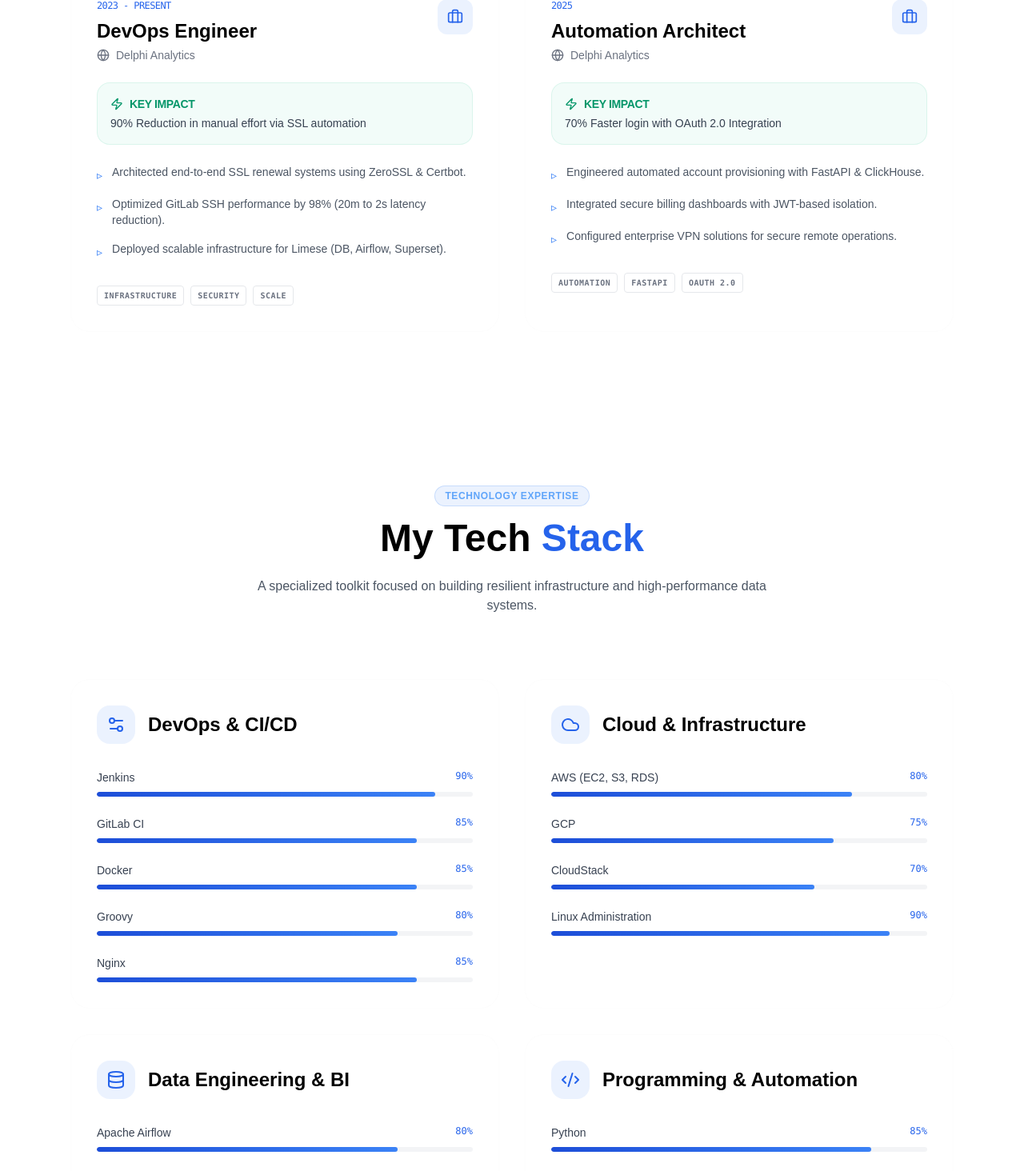
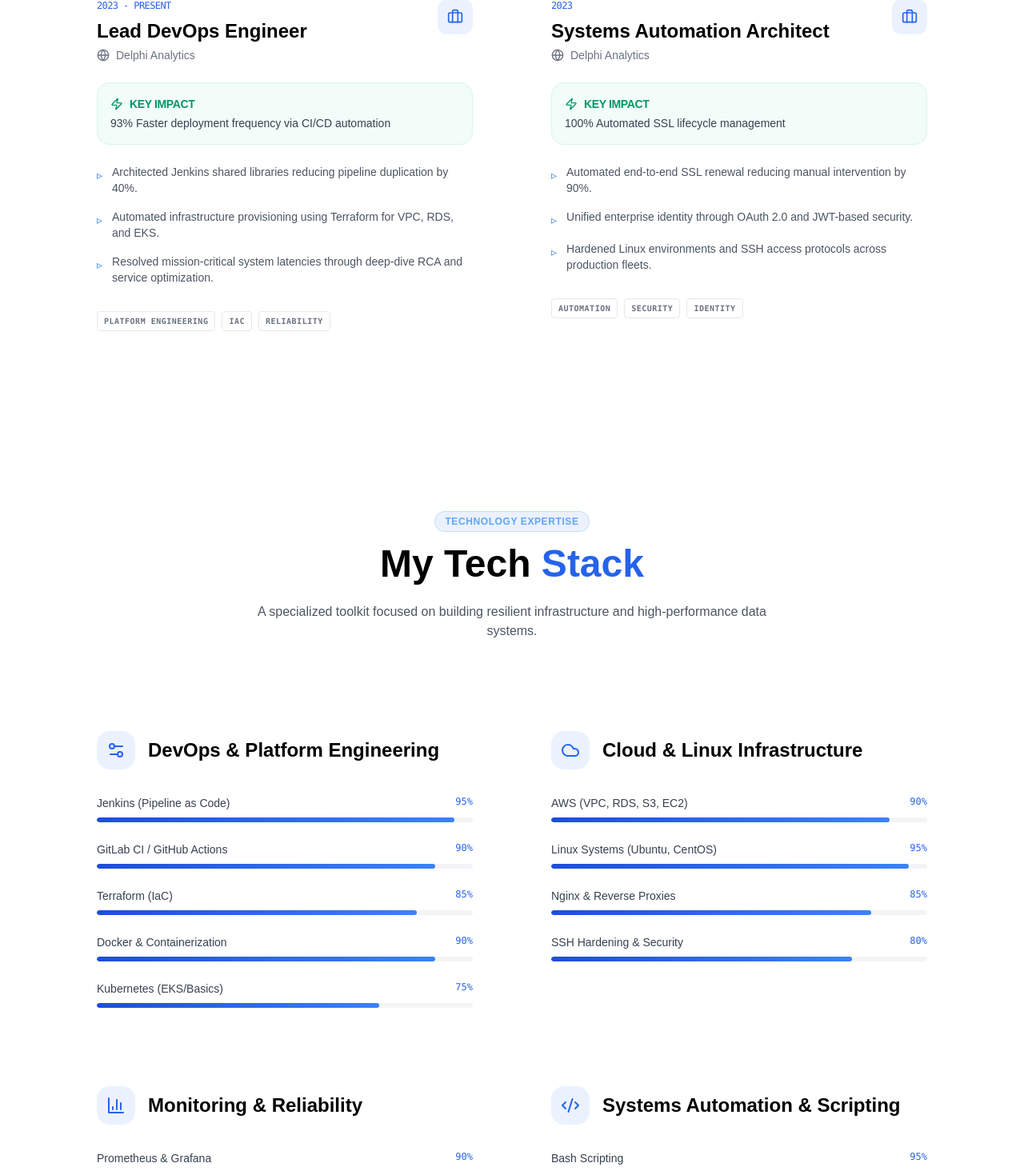
Before and after one commit to mehtachandrashekhar/miniature-parakeet, a Next.js app: page / in a window 1280 px wide. Shown: the part 1824-3288 px from the top of the page at 80% size. Built offline with nearby package versions, Linux system fonts and the light colour scheme.

Commit message:
Refocus portfolio on DevOps and Platform Engineering based on Master CV data

```diff
--- a/src/components/ExperienceGrid.tsx
+++ b/src/components/ExperienceGrid.tsx
@@ -7,29 +7,29 @@ import { Briefcase, ExternalLink, ShieldCheck, Zap, BarChart3, Globe } from "luc
 const experiences = [
   {
     company: "Delphi Analytics",
-    role: "DevOps Engineer",
+    role: "Lead DevOps Engineer",
     period: "2023 - Present",
-    impact: "90% Reduction in manual effort via SSL automation",
-    description: "Leading core infrastructure and security initiatives for high-traffic analytics platforms.",
+    impact: "93% Faster deployment frequency via CI/CD automation",
+    description: "Orchestrating platform reliability, security hardening, and high-availability infrastructure.",
     details: [
-      "Architected end-to-end SSL renewal systems using ZeroSSL & Certbot.",
-      "Optimized GitLab SSH performance by 98% (20m to 2s latency reduction).",
-      "Deployed scalable infrastructure for Limese (DB, Airflow, Superset)."
+      "Architected Jenkins shared libraries reducing pipeline duplication by 40%.",
+      "Automated infrastructure provisioning using Terraform for VPC, RDS, and EKS.",
+      "Resolved mission-critical system latencies through deep-dive RCA and service optimization."
     ],
-    tags: ["Infrastructure", "Security", "Scale"]
+    tags: ["Platform Engineering", "IaC", "Reliability"]
   },
   {
     company: "Delphi Analytics",
-    role: "Automation Architect",
-    period: "2025",
-    impact: "70% Faster login with OAuth 2.0 Integration",
-    description: "Built intelligent microservices to automate internal workflows and billing ecosystems.",
+    role: "Systems Automation Architect",
+    period: "2023",
+    impact: "100% Automated SSL lifecycle management",
+    description: "Engineered high-signal automation microservices and security-first integrations.",
     details: [
-      "Engineered automated account provisioning with FastAPI & ClickHouse.",
-      "Integrated secure billing dashboards with JWT-based isolation.",
-      "Configured enterprise VPN solutions for secure remote operations."
+      "Automated end-to-end SSL renewal reducing manual intervention by 90%.",
+      "Unified enterprise identity through OAuth 2.0 and JWT-based security.",
+      "Hardened Linux environments and SSH access protocols across production fleets."
     ],
-    tags: ["Automation", "FastAPI", "OAuth 2.0"]
+    tags: ["Automation", "Security", "Identity"]
   }
 ];
 
--- a/src/components/ProjectsGallery.tsx
+++ b/src/components/ProjectsGallery.tsx
@@ -15,11 +15,11 @@ const projects = [
     color: "from-blue-500 to-cyan-500"
   },
   {
-    title: "Limese Enterprise Infrastructure",
-    problem: "Need for a scalable, high-availability data environment for multi-service operations.",
-    solution: "Full-stack infrastructure provisioning: Database, Airflow, and BI Tool servers with S3 storage.",
-    impact: "100% on-schedule provisioning with optimized resource allocation.",
-    tech: ["AWS", "Airflow", "PostgreSQL", "Superset", "Metabase"],
+    title: "Enterprise CI/CD & IaC Platform",
+    problem: "Inconsistent environments and slow manual deployments causing production friction.",
+    solution: "Designed end-to-end CI/CD with Jenkins & Kubernetes, using Terraform for IaC provisioning.",
+    impact: "93% Faster deployments. 0 downtime releases. Increased frequency from weekly to 5+/day.",
+    tech: ["Jenkins", "Terraform", "Kubernetes", "Docker", "AWS"],
     icon: <Layers className="w-6 h-6" />,
     color: "from-purple-500 to-pink-500"
   },
--- a/src/components/TechStack.tsx
+++ b/src/components/TechStack.tsx
@@ -16,45 +16,44 @@ import {
 
 const techStack = [
   {
-    category: "DevOps & CI/CD",
+    category: "DevOps & Platform Engineering",
     icon: <Settings2 className="w-6 h-6" />,
     skills: [
-      { name: "Jenkins", level: 90 },
-      { name: "GitLab CI", level: 85 },
-      { name: "Docker", level: 85 },
-      { name: "Groovy", level: 80 },
-      { name: "Nginx", level: 85 }
+      { name: "Jenkins (Pipeline as Code)", level: 95 },
+      { name: "GitLab CI / GitHub Actions", level: 90 },
+      { name: "Terraform (IaC)", level: 85 },
+      { name: "Docker & Containerization", level: 90 },
+      { name: "Kubernetes (EKS/Basics)", level: 75 }
     ]
   },
   {
-    category: "Cloud & Infrastructure",
+    category: "Cloud & Linux Infrastructure",
     icon: <Cloud className="w-6 h-6" />,
     skills: [
-      { name: "AWS (EC2, S3, RDS)", level: 80 },
-      { name: "GCP", level: 75 },
-      { name: "CloudStack", level: 70 },
-      { name: "Linux Administration", level: 90 }
+      { name: "AWS (VPC, RDS, S3, EC2)", level: 90 },
+      { name: "Linux Systems (Ubuntu, CentOS)", level: 95 },
+      { name: "Nginx & Reverse Proxies", level: 85 },
+      { name: "SSH Hardening & Security", level: 80 }
     ]
   },
   {
-    category: "Data Engineering & BI",
-    icon: <Database className="w-6 h-6" />,
+    category: "Monitoring & Reliability",
+    icon: <BarChart3 className="w-6 h-6" />,
     skills: [
-      { name: "Apache Airflow", level: 80 },
-      { name: "PostgreSQL", level: 85 },
-      { name: "ClickHouse", level: 75 },
-      { name: "Grafana / Superset", level: 85 },
-      { name: "Redash", level: 80 }
+      { name: "Prometheus & Grafana", level: 90 },
+      { name: "Incident Response & RCA", level: 85 },
+      { name: "Node-Exporter / Alerting", level: 80 },
+      { name: "Systemd Service Management", level: 90 }
     ]
   },
   {
-    category: "Programming & Automation",
+    category: "Systems Automation & Scripting",
     icon: <Code2 className="w-6 h-6" />,
     skills: [
-      { name: "Python", level: 85 },
-      { name: "FastAPI", level: 80 },
-      { name: "Bash Scripting", level: 90 },
-      { name: "Selenium", level: 80 }
+      { name: "Bash Scripting", level: 95 },
+      { name: "Python (Automation/FastAPI)", level: 85 },
+      { name: "Groovy (Jenkins Libraries)", level: 85 },
+      { name: "Automation APIs (ZeroSSL)", level: 80 }
     ]
   }
 ];
```
